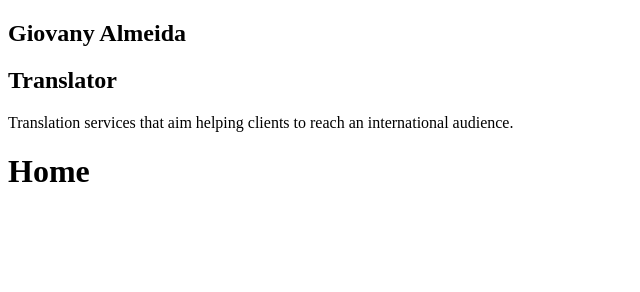
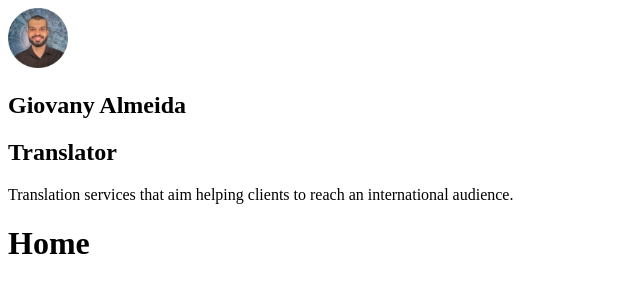
Before and after one commit to marcelopajr/giovany-translator, a Gatsby site: page / in a window 1280 px wide. Shown: the whole page, without its empty margins (0-640 px from the left). Built offline with nearby package versions, Linux system fonts and the light colour scheme; Gatsby itself is replaced by a stand-in of ours.

Commit message:
Inserindo imagem no Profile

```diff
--- a/package.json
+++ b/package.json
@@ -6,6 +6,7 @@
   "author": "Kyle Mathews <mathews.kyle@gmail.com>",
   "dependencies": {
     "gatsby": "^3.0.1",
+    "gatsby-image": "^3.0.0",
     "gatsby-plugin-gatsby-cloud": "^2.0.0",
     "gatsby-plugin-image": "^1.0.0",
     "gatsby-plugin-manifest": "^3.0.0",
--- /dev/null
+++ b/src/components/Avatar/index.js
@@ -0,0 +1,23 @@
+import React from "react"
+import { useStaticQuery, graphql } from "gatsby"
+import Img from "gatsby-image"
+
+const Avatar = () => {
+  const { avatarImage } = useStaticQuery(
+    graphql`
+      query {
+        avatarImage: file(relativePath: { eq: "profile-photo.png" }) {
+          childImageSharp {
+            fixed(width: 60, height: 60) {
+              ...GatsbyImageSharpFixed
+            }
+          }
+        }
+      }
+    `
+  )
+
+  return <Img fixed={avatarImage.childImageSharp.fixed} />
+}
+
+export default Avatar
--- a/src/components/Profile/index.js
+++ b/src/components/Profile/index.js
@@ -1,5 +1,6 @@
 import React from "react"
 import { useStaticQuery, graphql } from "gatsby"
+import Avatar from "../Avatar"
 
 const Profile = () => {
   const {
@@ -20,6 +21,7 @@
 
   return (
     <div className="Profile-wrapper">
+      <Avatar />
       <h1>{title}</h1>
       <h2>{position}</h2>
       <p>{description}</p>
```
Also changed, not shown: src/images/profile-photo.png (added), 1 other file.
